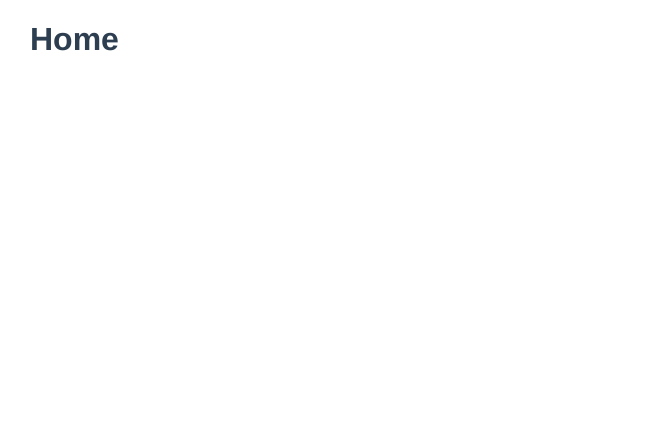
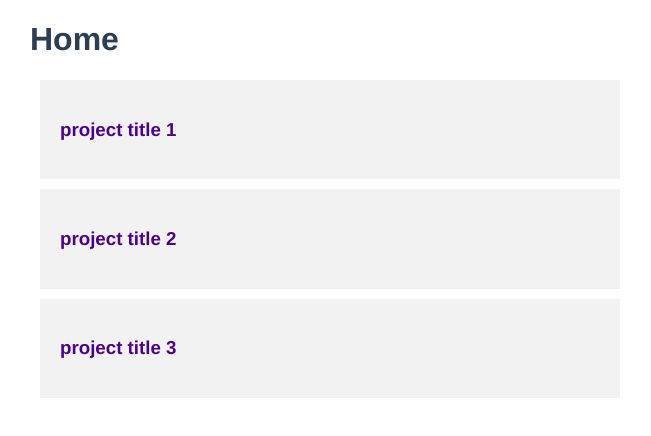
Before and after one commit to HlaingMinThan/project-planner, a Vue app: page / in a window 1280 px wide. Shown: the top 436 px of the page, without its empty margins (310-961 px from the left). Built offline with nearby package versions, Linux system fonts and the light colour scheme; data requests are answered from the project's data file.

Commit message:
fetch projects and show in our home view of the single component

```diff
--- /dev/null
+++ b/database/db.json
@@ -0,0 +1,19 @@
+{
+    "projects":[
+        {
+            "id":1,
+            "title":"project title 1",
+            "detail":"project detail 1 "
+        },
+        {
+            "id":2,
+            "title":"project title 2",
+            "detail":"project detail 2"
+        },
+        {
+            "id":3,
+            "title":"project title 3",
+            "detail":"project detail 3"
+        }
+    ]
+}
--- a/package.json
+++ b/package.json
@@ -4,7 +4,8 @@
   "private": true,
   "scripts": {
     "serve": "vue-cli-service serve",
-    "build": "vue-cli-service build"
+    "build": "vue-cli-service build",
+    "dev":"json-server --watch database/db.json"
   },
   "dependencies": {
     "core-js": "^3.6.5",
--- /dev/null
+++ b/src/components/SingleProject.vue
@@ -0,0 +1,31 @@
+<template>
+    <div class="project" @click="showDetail=!showDetail">
+        <h3>{{project.title}}</h3>
+        <p v-if="showDetail">{{project.detail}}</p>
+    </div>
+</template>
+
+
+<script>
+export default {
+    props:['project'],
+    data(){
+        return{
+            showDetail:false
+        }
+    }
+}
+</script>
+
+<style>
+    .project{
+        padding:20px;
+        background-color: #f2f2f2;
+        cursor: pointer;
+        margin: 10px;
+    }
+
+    h3{
+        color:indigo;
+    }
+</style>
--- a/src/views/Home.vue
+++ b/src/views/Home.vue
@@ -1,13 +1,36 @@
 <template>
   <div class="home">
       <h1>Home</h1>
+      <div v-for="project in projects" :key="project.id">
+         <SingleProject :project="project"></SingleProject>
+      </div>
   </div>
 </template>
 
 <script>
 
+import SingleProject from '../components/SingleProject'
 export default {
   name: 'Home',
-  components: { }
+  components: {
+    SingleProject,
+  },
+  data(){
+    return{
+      projects:[] //[{…}, {…}, {…}]
+    }
+  },
+  mounted(){
+    fetch('http://localhost:3000/projects')
+    .then((response)=>{
+     return response.json()
+    })
+    .then((datas)=>{
+      this.projects=datas
+    })
+    .catch(()=>{
+
+    })
+  }
 }
 </script>
```
